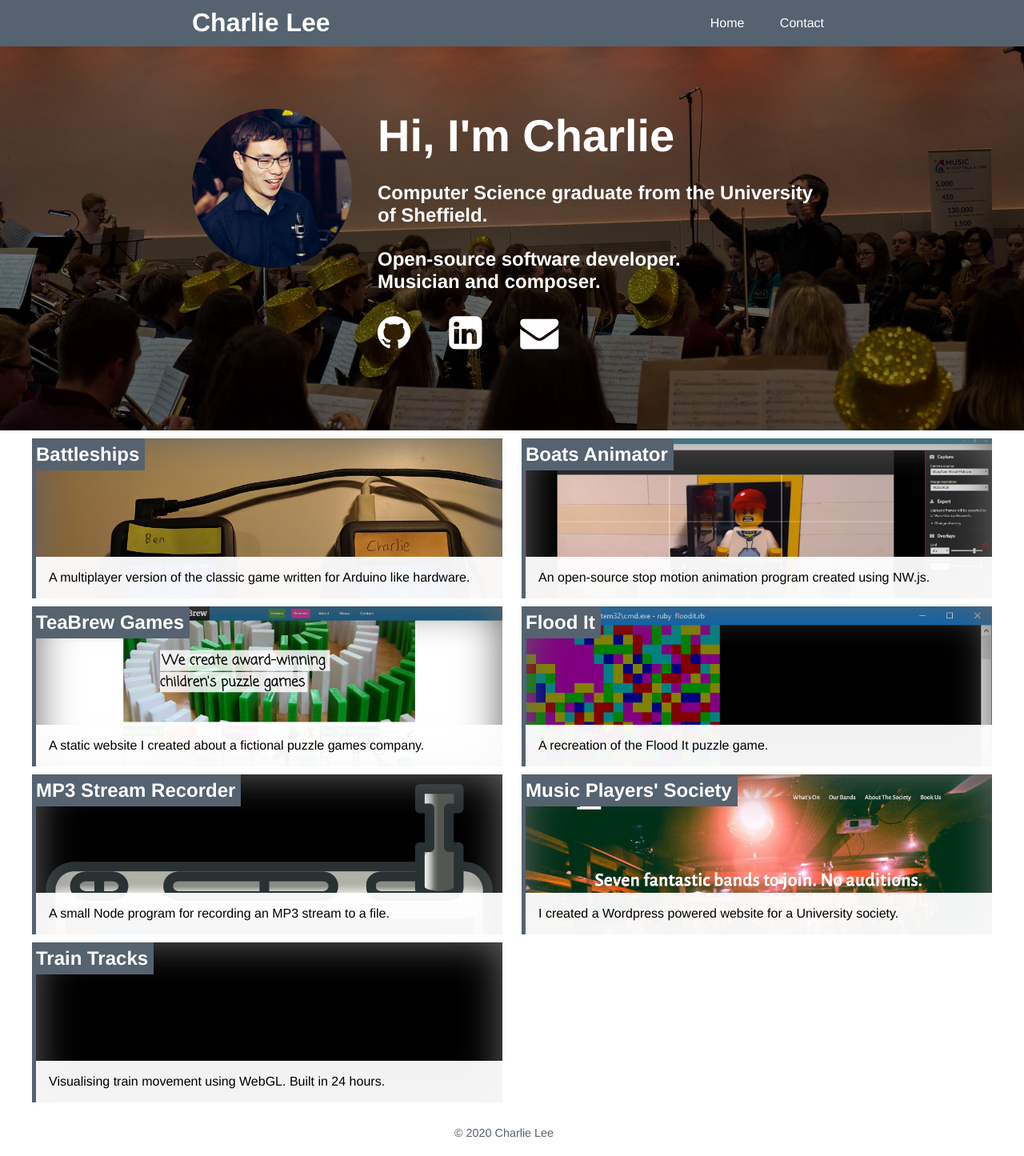
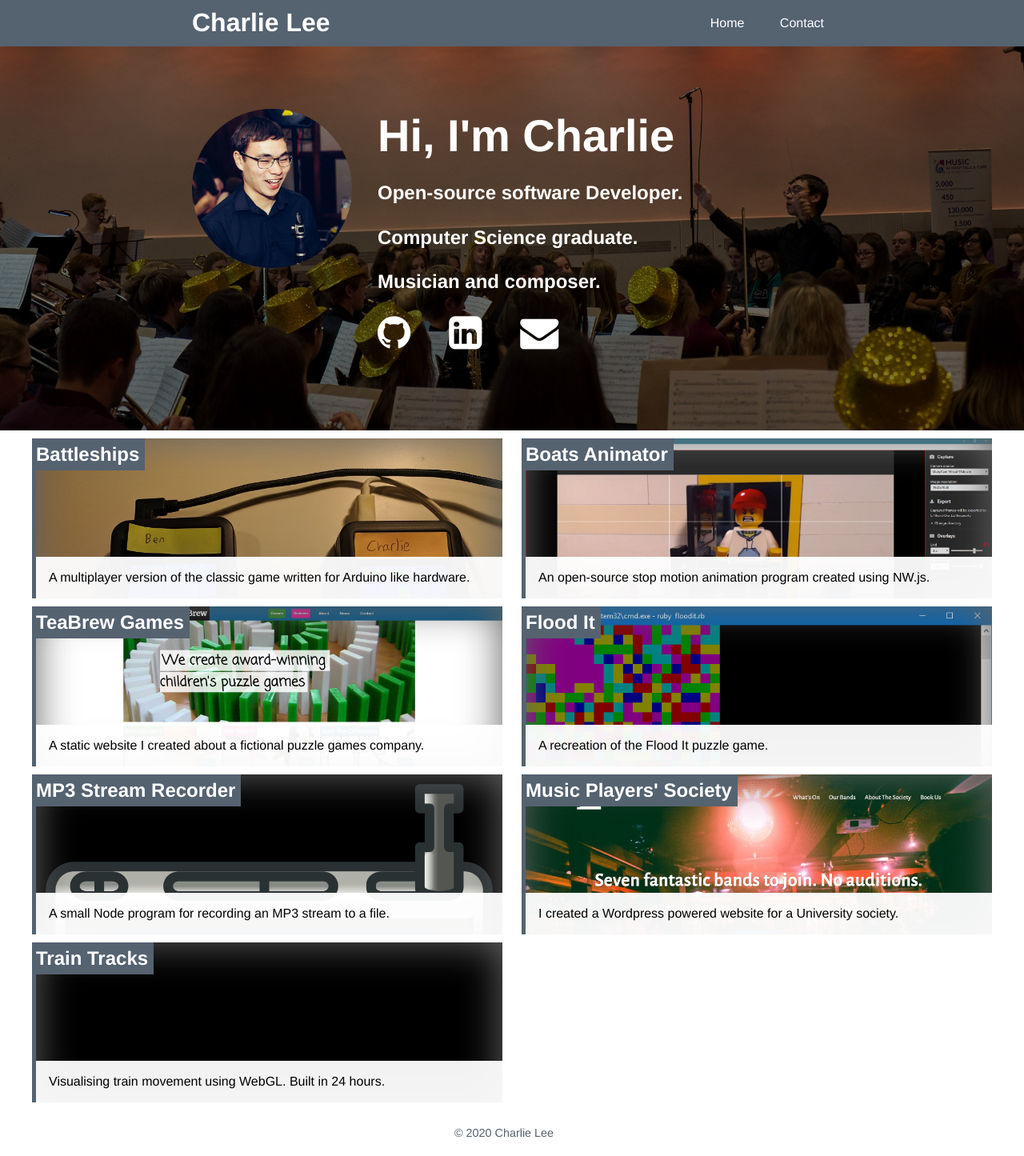
Before and after one commit to charlielee/charlielee.github.io, a Jekyll site: the page built from index.md, in a window 1280 px wide. Shown: the whole page at 80% size. Built offline with Jekyll 4.4.1, drawn with Linux system fonts in a browser that asks for light colours.

Commit message:
Update homepage hero header

```diff
--- a/index.md
+++ b/index.md
@@ -4,11 +4,11 @@ layout: home
 collection: projects
 hero_cover: true
 hero_title: Hi, I'm Charlie
-hero_text: "Computer Science graduate from the University of Sheffield.<br><br>Open-source software developer.<br>Musician and composer."
+hero_text: "Open-source software Developer.<br><br>Computer Science graduate.<br><br>Musician and composer."
 hero_img_round: assets/img/headshot-september-2017.jpg
 hero_img: assets/img/concert-band.jpg
 hero_social: true
 hero_social_github: https://github.com/charlielee
 hero_social_linkedin: https://linkedin.com/in/charlieleeuk
-hero_social_email: http://charlielee.uk/contact
+hero_social_email: https://www.charlielee.uk/contact
 ---
```
Also changed, not shown: _posts/2015-09-28-boats-animator-0-2-0.md (+1 -1 lines), _posts/2015-10-03-boats-animator-0-3-0.md (+1 -1 lines), README.md.
